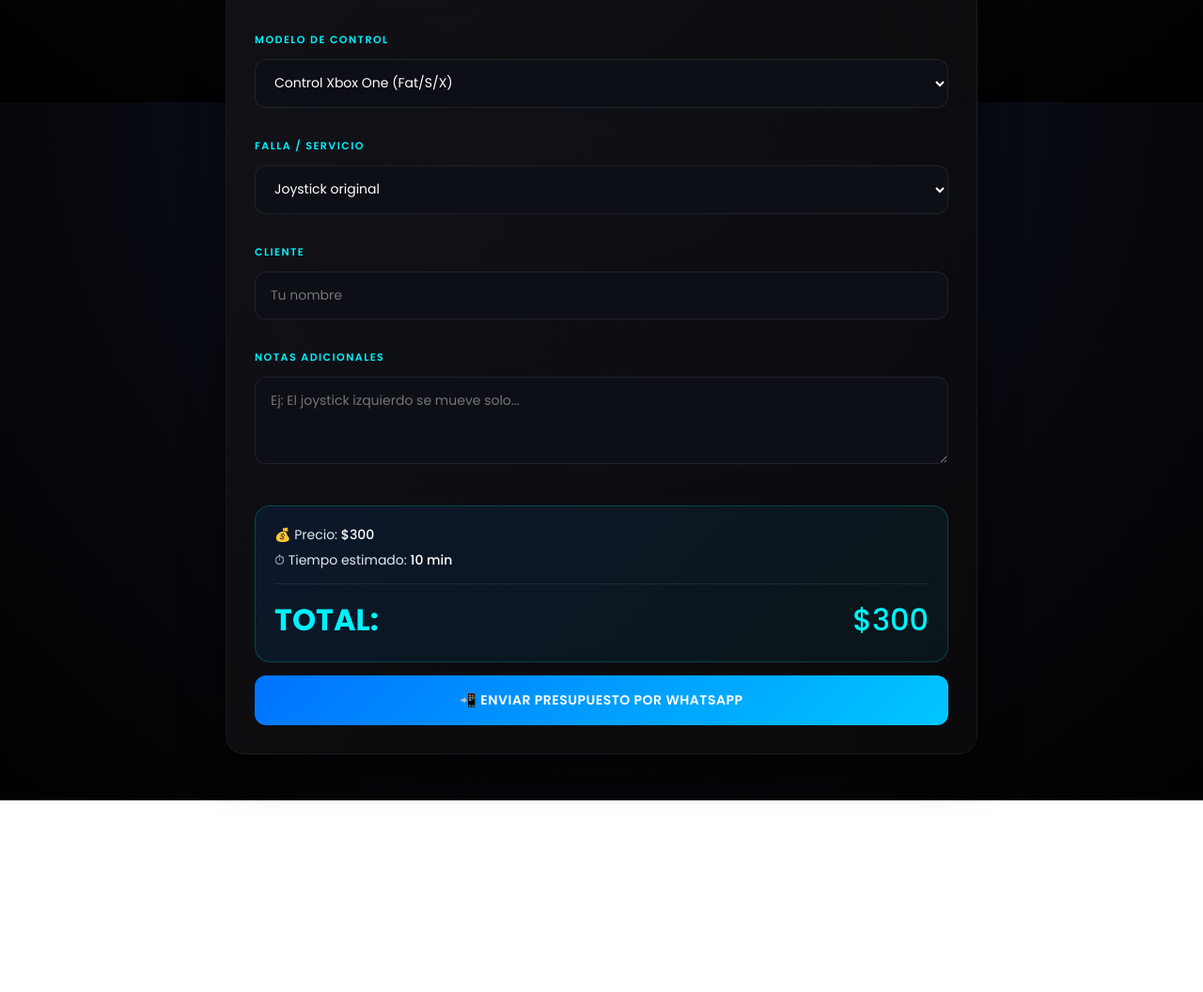
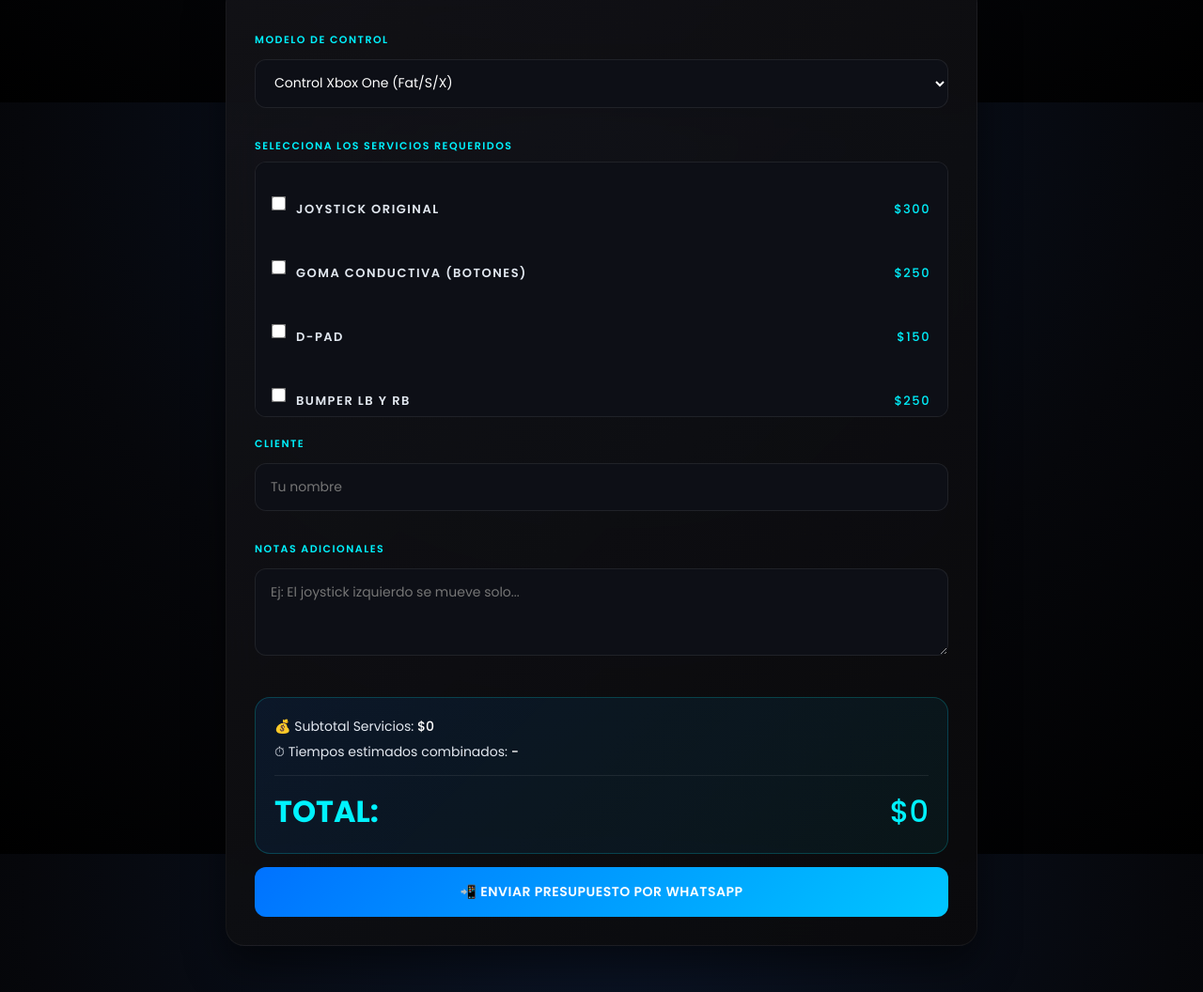
Before and after one commit to deathmaskXE/Tester-Controles, a plain HTML site: page index.html in a window 1280 px wide. Shown: the part 691-1747 px from the top of the page at 94% size. Before the commit the page ends 1543 px from the top, so only its background shows below. Drawn offline with Linux system fonts and the light colour scheme.

Commit message:
Update index.html

```diff
--- a/index.html
+++ b/index.html
@@ -5,7 +5,6 @@
 <meta name="viewport" content="width=device-width, initial-scale=1.0">
 <title>XE Servicio Electrónico - Cotizador de Controles</title>
 
-<!-- Tipografía Premium -->
 <link rel="preconnect" href="https://fonts.googleapis.com">
 <link rel="preconnect" href="https://fonts.gstatic.com" crossorigin>
 <link href="https://fonts.googleapis.com/css2?family=Poppins:wght@300;400;500;600;700&display=swap" rel="stylesheet">
@@ -134,6 +133,49 @@ background: #121520;
 box-shadow: 0 0 0 3px rgba(0, 114, 255, 0.15);
 }
 
+/* CONTENEDOR MULTI-SELECCIÓN DE SERVICIOS */
+.services-checkbox-container {
+    max-height: 250px;
+    overflow-y: auto;
+    background: #0d0f16;
+    border: 1px solid rgba(255, 255, 255, 0.08);
+    border-radius: 12px;
+    padding: 10px;
+    margin: 4px 0 12px 0;
+}
+
+.services-checkbox-container::-webkit-scrollbar { width: 4px; }
+.services-checkbox-container::-webkit-scrollbar-thumb { background: rgba(0, 242, 254, 0.3); border-radius: 4px; }
+
+.service-item {
+    display: flex;
+    align-items: center;
+    gap: 12px;
+    padding: 10px 8px;
+    border-radius: 8px;
+    cursor: pointer;
+    transition: background 0.2s;
+    user-select: none;
+}
+.service-item:hover { background: rgba(255, 255, 255, 0.03); }
+
+.service-item input[type="checkbox"] {
+    width: auto;
+    margin: 0;
+    cursor: pointer;
+    accent-color: #00f2fe;
+    transform: scale(1.2);
+}
+
+.service-details {
+    display: flex;
+    justify-content: space-between;
+    width: 100%;
+    font-size: 13px;
+}
+.service-name { color: #e2e8f0; }
+.service-price { color: #00f2fe; font-weight: 500; }
+
 button {
 width:100%;
 padding:16px;
@@ -164,8 +206,15 @@ border-radius: 16px;
 margin-top: 25px;
 font-size: 14px;
 }
+.result span { font-weight: 500; color: white; }
 
-.result span { font-weight: 500; color: white; }
+/* LÍNEA DE DESCUENTO */
+#descuentoRow {
+    margin-bottom: 6px;
+    color: #ef4444; /* Rojo/Rosa de advertencia o descuento */
+    display: none;
+}
+#descuentoRow span { color: #ef4444; font-weight: 600; }
 
 .total{
 font-size: 32px;
@@ -216,8 +265,8 @@ body { padding: 10px; }
 <label>Modelo de Control</label>
 <select id="mando" onchange="loadServices()"></select>
 
-<label>Falla / Servicio</label>
-<select id="servicio" onchange="calc()"></select>
+<label>Selecciona los Servicios Requeridos</label>
+<div class="services-checkbox-container" id="serviciosContainer"></div>
 
 <label>Cliente</label>
 <input id="cliente" placeholder="Tu nombre">
@@ -226,8 +275,9 @@ body { padding: 10px; }
 <textarea id="obs" rows="3" placeholder="Ej: El joystick izquierdo se mueve solo..."></textarea>
 
 <div class="result">
-💰 Precio: <span id="precio">$0</span><br style="content: ''; margin-bottom: 6px; display: block;">
-⏱ Tiempo estimado: <span id="tiempo">-</span><br>
+💰 Subtotal Servicios: <span id="precio">$0</span><br style="content: ''; margin-bottom: 6px; display: block;">
+<div id="descuentoRow">🎁 Descuento Aplicado (10%): <span id="descuentoMonto">-$0</span><br style="content: ''; margin-bottom: 6px; display: block;"></div>
+⏱ Tiempos estimados combinados: <span id="tiempo">-</span><br>
 <div class="total">TOTAL: <span id="total">$0</span></div>
 </div>
 
@@ -344,14 +394,19 @@ const imagenes = {
 "Control Xbox Series (S/X)":"xbox-series.png",
 "Control Xbox Elite Series 2":"elite-series-2.png",
 "Control PS4 (DualShock 4)":"dualshock-4.png",
-"Control PS5 DualSense":"dualsense.png", // <--- Corregido para que apunte a tu nueva imagen
+"Control PS5 DualSense":"dualsense.png",
 "Control PS5 DualSense Edge":"dualsense-edge.png",
 "Nintendo Switch (Joy-Con)":"joycon.png",
 "Nintendo Switch Pro Controller":"pro-controller.png"
 };
 
 let m=document.getElementById("mando");
-let s=document.getElementById("servicio");
+let containerServicios=document.getElementById("serviciosContainer");
+let descuentoRow=document.getElementById("descuentoRow");
+let descuentoMonto=document.getElementById("descuentoMonto");
+
+// Variable global para capturar si se aplicó descuento para el mensaje de WA
+let promoAplicadaText = "";
 
 Object.keys(data).forEach(x=>{
     let o=document.createElement("option");
@@ -372,27 +427,68 @@ function loadServices(){
         targetImg.style.transform = "scale(1)";
     }, 150);
 
-    s.innerHTML="";
-    data[m.value].forEach(x=>{
-        let o=document.createElement("option");
-        o.value=x[0];
-        o.textContent=x[0];
-        s.appendChild(o);
+    containerServicios.innerHTML="";
+    data[m.value].forEach((x, index)=>{
+        let div = document.createElement("div");
+        div.className = "service-item";
+        div.innerHTML = `
+            <input type="checkbox" id="srv_${index}" value="${x[0]}" onchange="calc()">
+            <label for="srv_${index}" class="service-details">
+                <span class="service-name">${x[0]}</span>
+                <span class="service-price">$${x[1]}</span>
+            </label>
+        `;
+        containerServicios.appendChild(div);
     });
     calc();
 }
 
 function calc(){
-    let d=data[m.value].find(x=>x[0]===s.value);
-    if(d){
-        precio.innerText="$"+d[1];
-        tiempo.innerText=d[2];
-        total.innerText="$"+d[1];
+    let totalDinero = 0;
+    let listaTiempos = [];
+
+    const checkboxes = containerServicios.querySelectorAll('input[type="checkbox"]:checked');
+
+    checkboxes.forEach(cb => {
+        let elementoData = data[m.value].find(x => x[0] === cb.value);
+        if(elementoData) {
+            totalDinero += elementoData[1];
+            listaTiempos.push(elementoData[2]);
+        }
+    });
+
+    precio.innerText = "$" + totalDinero;
+
+    // LÓGICA DE DESCUENTO DEL 10% SUPERANDO LOS $460 PESOS
+    if(totalDinero > 460) {
+        let ahorro = Math.round(totalDinero * 0.10);
+        let precioFinal = totalDinero - ahorro;
+
+        descuentoRow.style.display = "block";
+        descuentoMonto.innerText = "-$" + ahorro;
+        total.innerText = "$" + precioFinal;
+        promoAplicadaText = `\n🎁 Descuento 10%: -$${ahorro} (Súpero los $460)`;
+    } else {
+        descuentoRow.style.display = "none";
+        total.innerText = "$" + totalDinero;
+        promoAplicadaText = "";
+    }
+
+    if(listaTiempos.length > 0) {
+        tiempo.innerText = listaTiempos.join(" + ");
+    } else {
+        tiempo.innerText = "-";
     }
 }
 
 function sendWA(){
-    let msg=`🎮 XE SERVICIO ELECTRÓNICO\n🕹 COTIZACIÓN DE CONTROL\n\n👤 Cliente: ${cliente.value}\n🎮 Mando: ${m.value}\n🔧 Falla: ${s.value}\n\n💰 Costo: ${total.innerText}\n⏱ Tiempo: ${tiempo.innerText}\n\n📝 Notas: ${obs.value}`;
+    let serviciosSeleccionados = [];
+    const checkboxes = containerServicios.querySelectorAll('input[type="checkbox"]:checked');
+    checkboxes.forEach(cb => serviciosSeleccionados.push(cb.value));
+
+    let srvTexto = serviciosSeleccionados.length > 0 ? serviciosSeleccionados.join(", ") : "Ninguno seleccionado";
+
+    let msg=`🎮 XE SERVICIO ELECTRÓNICO\n¼ DESCUENTO DE CONTROL APLICADO\n\n👤 Cliente: ${cliente.value}\n🎮 Mando: ${m.value}\n🔧 Fallas: ${srvTexto}\n\n💰 Subtotal: ${precio.innerText}${promoAplicadaText}\n💵 NETO A PAGAR: ${total.innerText}\n⏱ Tiempo Combinado: ${tiempo.innerText}\n\n📝 Notas: ${obs.value}`;
     window.open("https://wa.me/527471731852?text="+encodeURIComponent(msg));
 }
 </script>
```
